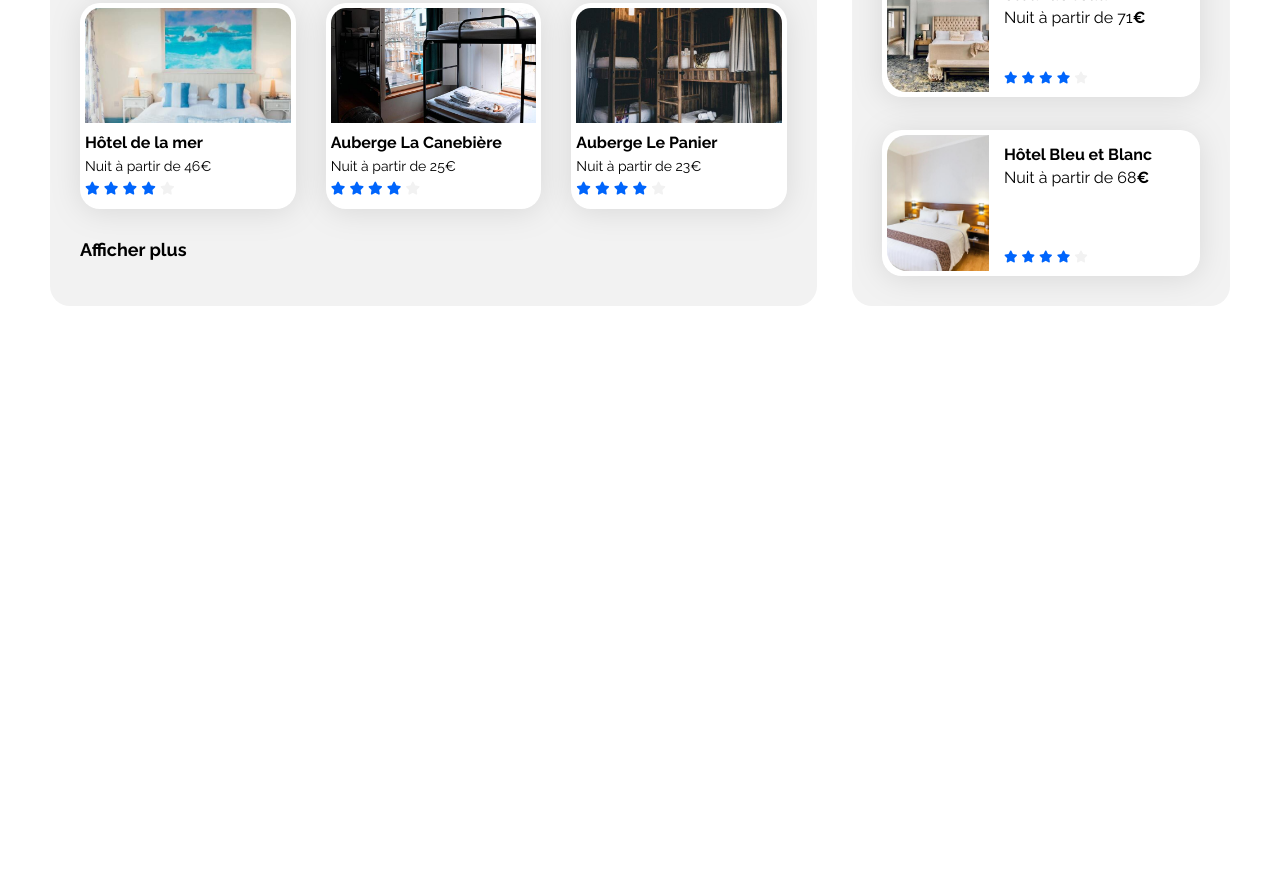
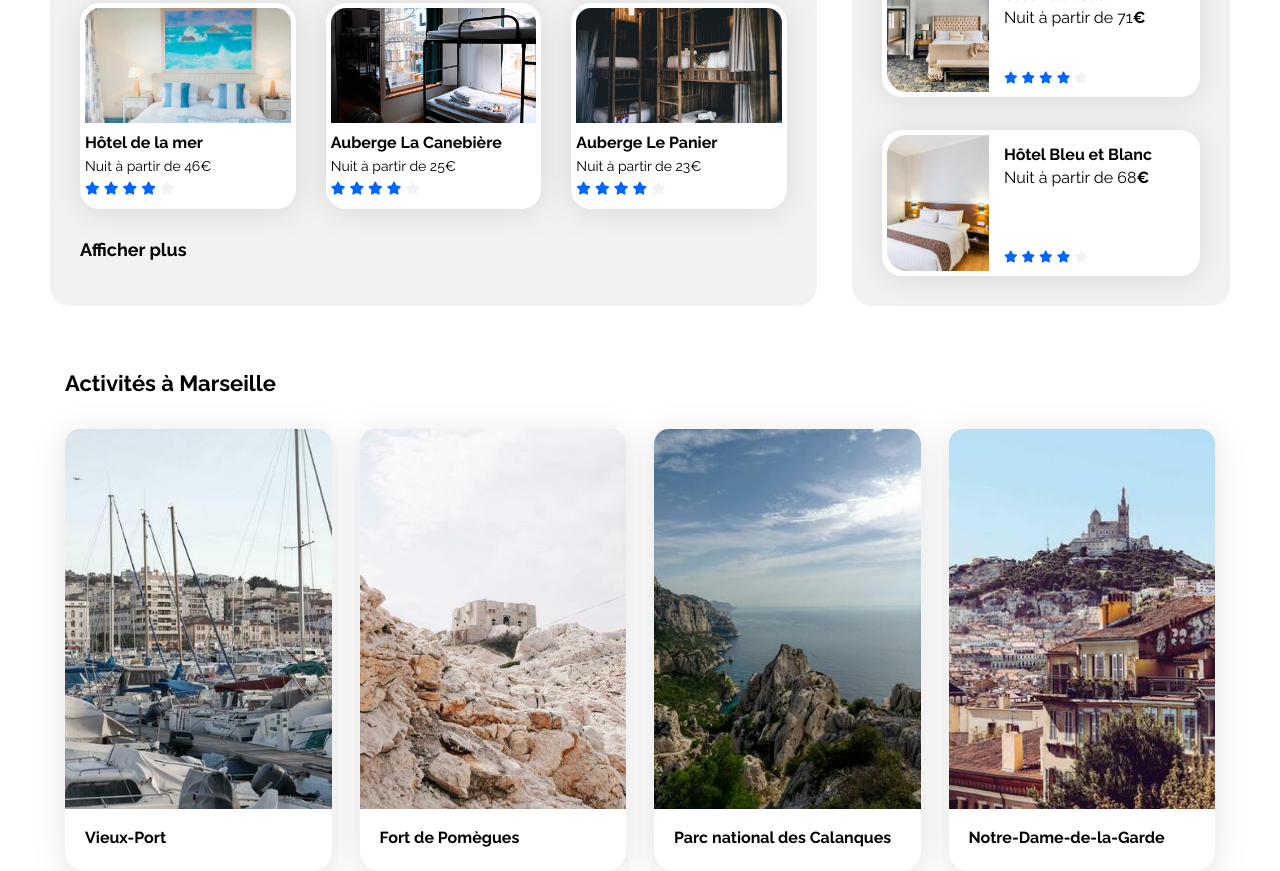
Before and after one commit to alexandrelux/Booki, a plain HTML site: page index.html in a window 1280 px wide. Shown: the part 745-1616 px from the top of the page. Before the commit the page ends 1051 px from the top, so only its background shows below. Drawn offline with Linux system fonts and the light colour scheme.

Commit message:
Creation of the  activities section

```diff
--- /dev/null
+++ b/css/activities.css
@@ -0,0 +1,92 @@
+.activities {
+    padding-left: 15px;
+    padding-right: 15px;
+}
+
+.activities h2 {
+    font-size: 22px;
+    margin-top: 32px;
+    padding-top: 32px;
+    margin-bottom: 33px;
+}
+
+.activities-cards {
+    display: grid;
+    grid-template-columns: 1fr 1fr 1fr 1fr;
+    gap: 28px;
+    width: 100%;
+}
+
+.activities-cards .card {
+    padding: 0px;
+    box-shadow: 0px 5px 10px var(--main-bg-color);
+    width: 100%;
+}
+
+.activities .card img {
+    object-fit: cover;
+    height: 380px;
+    border-top-left-radius: 15px;
+    border-top-right-radius: 15px;
+    width: 100%;
+}
+
+.activities .card-content {
+    height: 58px;
+    display: flex;
+    align-items: center;
+}
+
+.activities .card h3 {
+    padding-left: 20px;
+    padding-right: 20px;
+    margin-top: 6px;
+}
+
+@media all and (max-width: 1024px) {
+    .activities {
+        margin-left: 30px;
+        margin-right: 30px;
+        padding-left: 0px;
+        padding-right: 0px;
+    }
+
+    .activities h2 {
+        margin-top: 22px;
+    }
+
+    .activities-cards {
+        display: grid;
+        grid-template-columns: 1fr 1fr 1fr 1fr;
+        gap: 28px;
+        width: 100%;
+    }
+    .activities .card img {
+        object-fit: cover;
+        height: 200px;
+        border-top-left-radius: 20px;
+        border-top-right-radius: 20px;
+    }
+
+    .activities .card-content {
+        height: 65px;
+    }
+}
+
+@media all and (max-width: 768px) {
+    .activities {
+        margin-left: 30px;
+        margin-right: 30px;
+    }
+    .activities .card img {
+        object-fit: cover;
+        height: 141px;
+    }
+    .activities-cards {
+        grid-template-columns: 1fr;
+        gap: 16px;
+    }
+    .activities .card-content {
+        height: 56px;
+    }
+}
--- a/index.html
+++ b/index.html
@@ -25,6 +25,7 @@
         <link rel="stylesheet" href="./css/search-bar.css" />
         <link rel="stylesheet" href="./css/search-filters.css" />
         <link rel="stylesheet" href="./css/hebergements.css" />
+        <link rel="stylesheet" href="./css/activities.css" />
     </head>
 
     <body>
@@ -57,7 +58,7 @@
                 </nav>
             </header>
             <main>
-                <div class="search-section">
+                <section class="search-section">
                     <h2>Trouvez votre hébergement pour des vacances de rêve</h2>
                     <p>En plein centre-ville ou en pleine nature</p>
                     <div class="search-bar">
@@ -101,7 +102,7 @@
                             ville
                         </span>
                     </div>
-                </div>
+                </section>
                 <div class="hebergements-and-populaires">
                     <section id="accommodations" class="hebergements">
                         <div class="hebergements-title">
@@ -546,6 +547,59 @@
                         </div>
                     </section>
                 </div>
+                <section id="activities" class="activities">
+                    <h2>Activités à Marseille</h2>
+                    <div class="activities-cards">
+                        <a href="#">
+                            <article class="card">
+                                <img
+                                    src="./images/activites/reno-laithienne.jpg"
+                                    alt="Vieux-Port"
+                                />
+                                <div class="card-content">
+                                    <h3 class="card-title">Vieux-Port</h3>
+                                </div>
+                            </article>
+                        </a>
+                        <a href="#">
+                            <article class="card">
+                                <img
+                                    src="./images/activites/paul-hermann.jpg"
+                                    alt="Fort de Pomègues"
+                                />
+                                <div class="card-content">
+                                    <h3 class="card-title">Fort de Pomègues</h3>
+                                </div>
+                            </article>
+                        </a>
+                        <a href="#">
+                            <article class="card">
+                                <img
+                                    src="./images/activites/kilyan-sockalingum.jpg"
+                                    alt="Parc national des Calanques"
+                                />
+                                <div class="card-content">
+                                    <h3 class="card-title">
+                                        Parc national des Calanques
+                                    </h3>
+                                </div>
+                            </article>
+                        </a>
+                        <a href="#">
+                            <article class="card">
+                                <img
+                                    src="./images/activites/florian-wehde.jpg"
+                                    alt="Notre-Dame-de-la-Garde"
+                                />
+                                <div class="card-content">
+                                    <h3 class="card-title">
+                                        Notre-Dame-de-la-Garde
+                                    </h3>
+                                </div>
+                            </article>
+                        </a>
+                    </div>
+                </section>
             </main>
             <footer></footer>
         </div>
```
